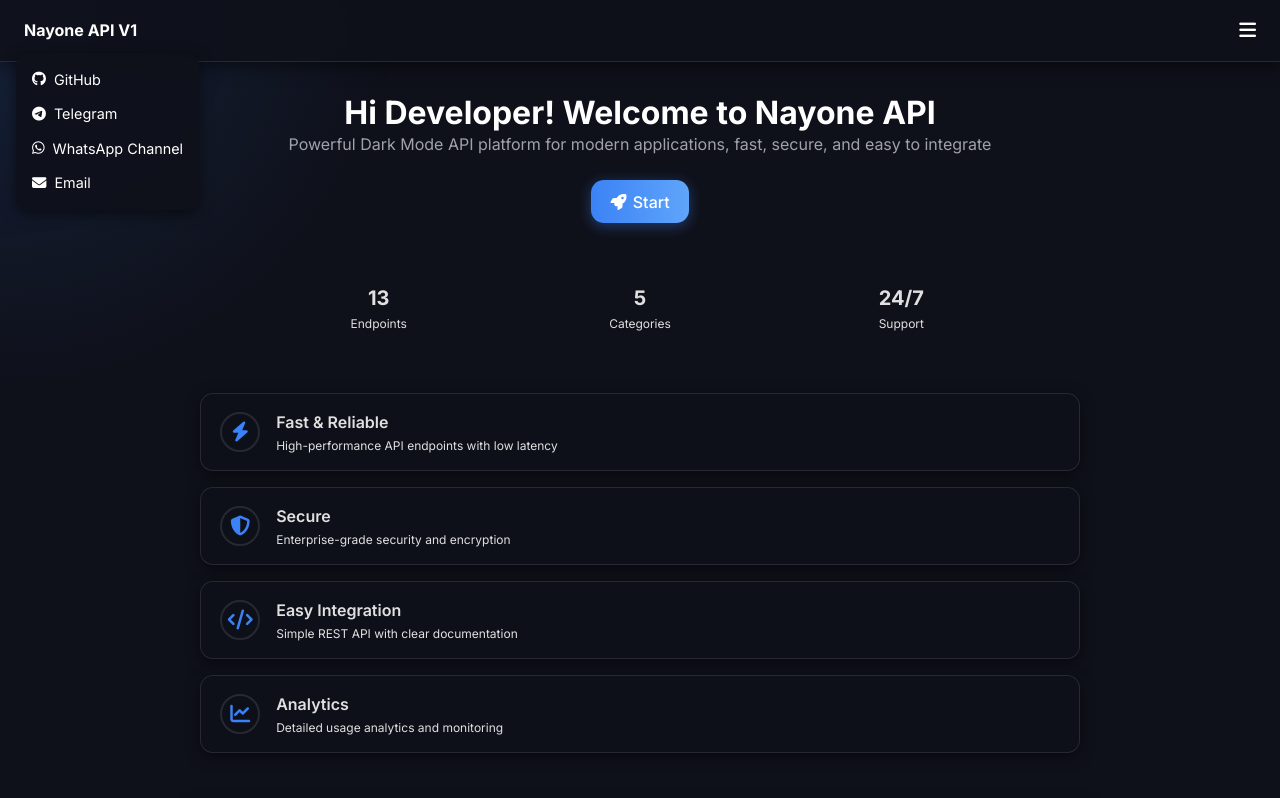
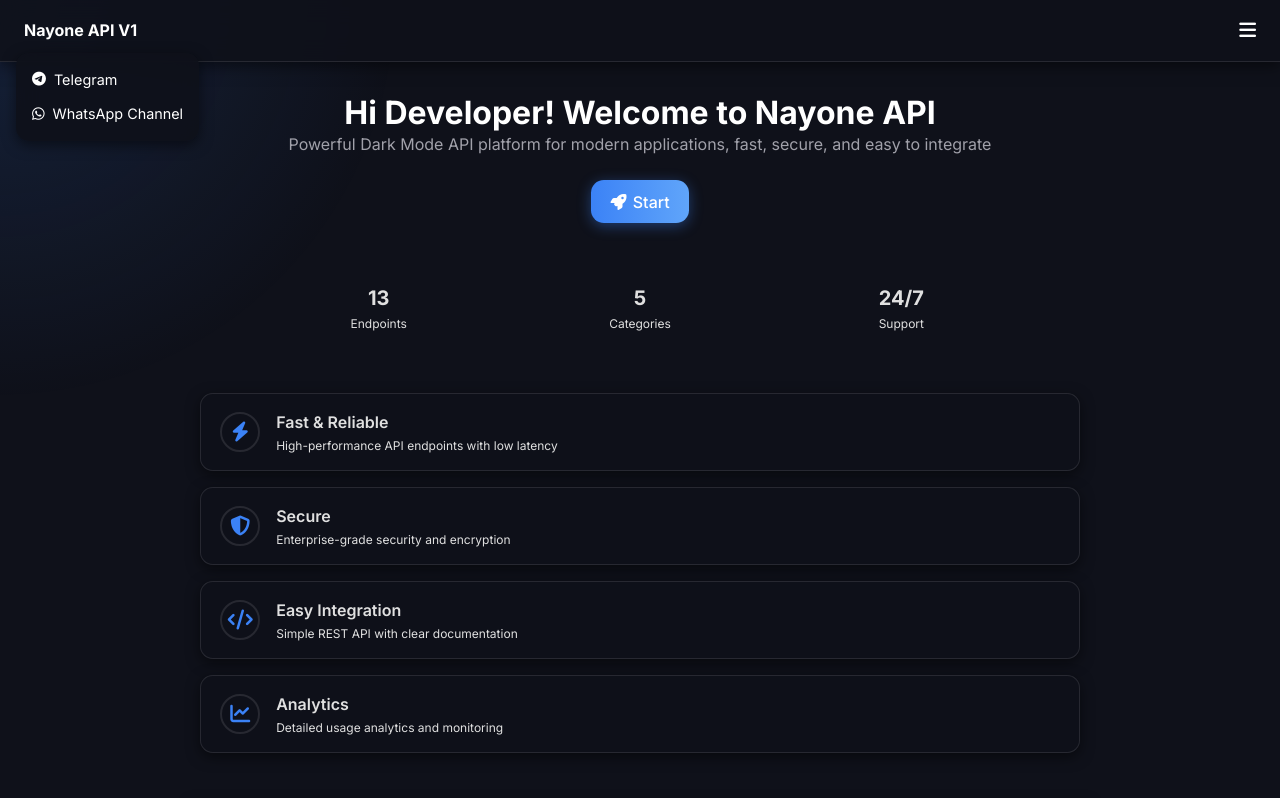
Before and after one commit to AnayaDev/NayoneAPI, a website: page api-page/index.html in a window 1280 px wide. Both pictures are taken after a click on the element 1247 px from the left and 30 px from the top of the page. Shown: the top 798 px of the page. Drawn offline with nearby package versions, Linux system fonts and the light colour scheme.

Commit message:
Update contact links in side menu

```diff
--- a/api-page/index.html
+++ b/api-page/index.html
@@ -143,10 +143,8 @@ footer a:hover { color: var(--primary); }
 <!-- Side Menu Popup Wrapper -->
 <div id="side-menu-wrapper">
   <div id="side-menu">
-    <a href="https://github.com/Reyz2902" target="_blank"><i class="fab fa-github"></i> GitHub</a>
-    <a href="https://t.me/ReyzID12" target="_blank"><i class="fab fa-telegram"></i> Telegram</a>
-    <a href="https://whatsapp.com/channel/0029Vb6pfuzJf05iZHfkli44" target="_blank"><i class="fab fa-whatsapp"></i> WhatsApp Channel</a>
-    <a href="mailto:developer@example.com"><i class="fas fa-envelope"></i> Email</a>
+    <a href="https://t.me/AnayaZulfa" target="_blank"><i class="fab fa-telegram"></i> Telegram</a>
+    <a href="https://whatsapp.com/channel/0029VamVFi85fM5dVCtcDJ3g" target="_blank"><i class="fab fa-whatsapp"></i> WhatsApp Channel</a>
   </div>
 </div>
 
```
